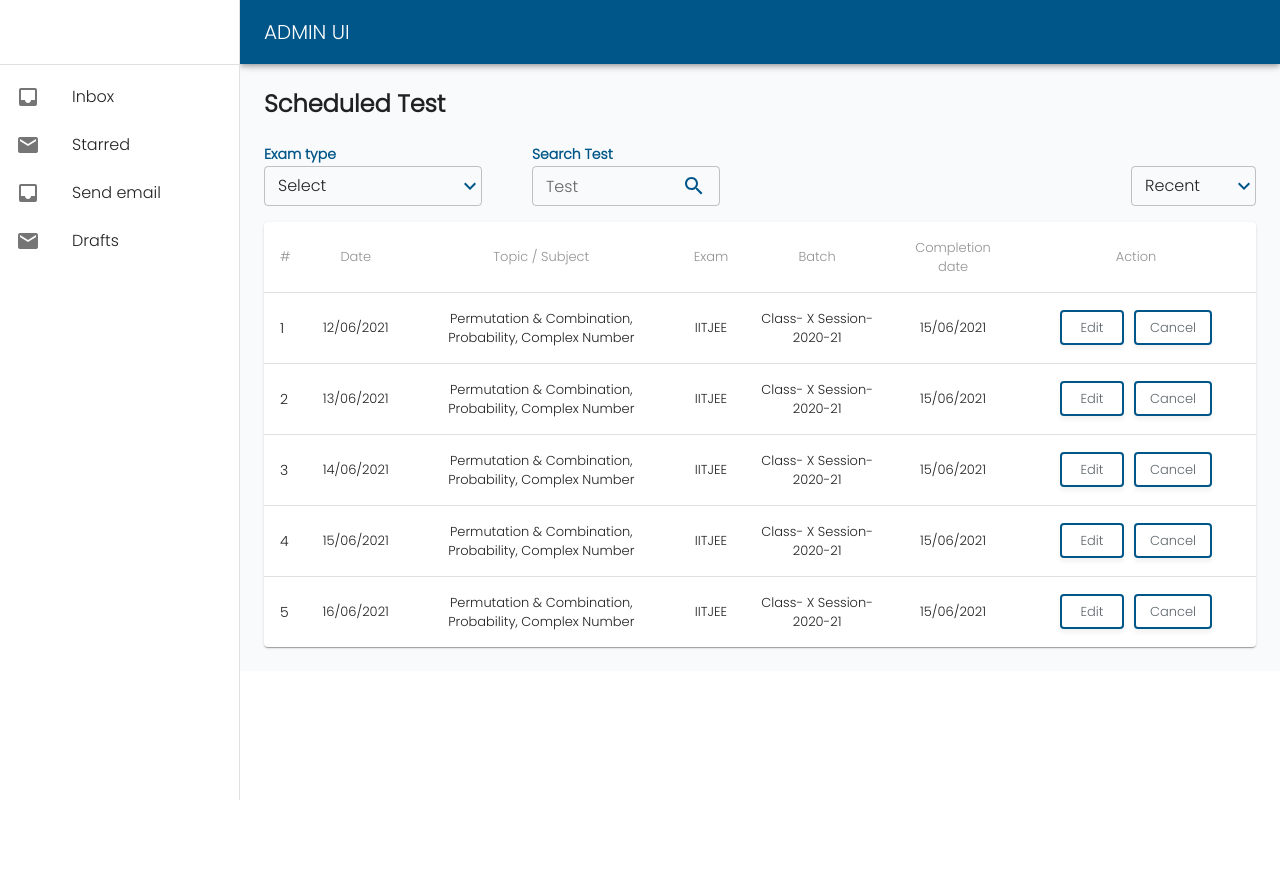
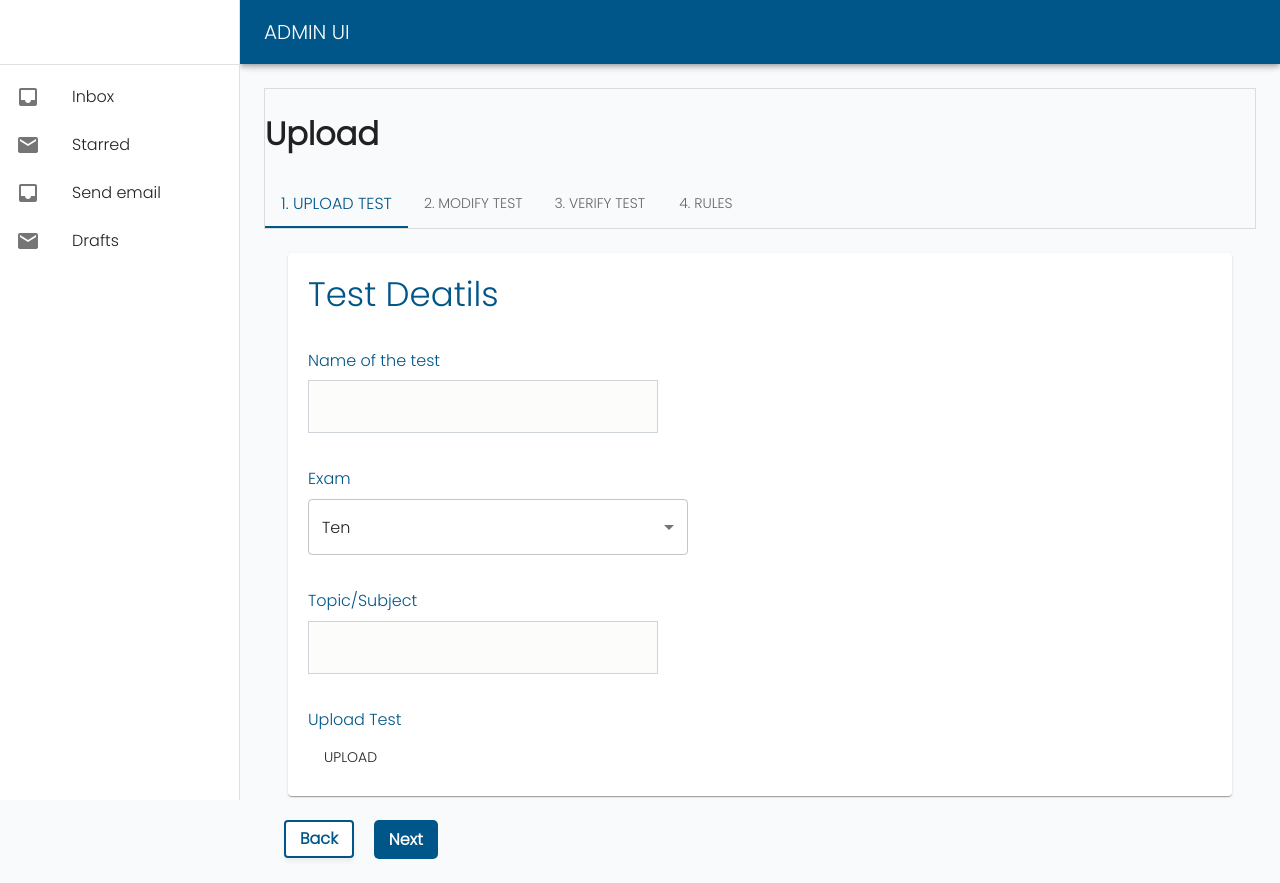
Before and after one commit to fervorArdor/tutorial-admin, a React (Create React App) app: page / in a window 1280 px wide. Before the commit the page ends 800 px from the top, so only its background shows below. Built offline with nearby package versions, Linux system fonts and the light colour scheme.

Commit message:
radiobutton changes

```diff
--- a/src/Navigation/SideMenu.jsx
+++ b/src/Navigation/SideMenu.jsx
@@ -115,8 +115,8 @@ function SideMenu(props) {
       <Box component="main" sx={{ flexGrow: 1, p: 3 }}>
         <Toolbar />
               {/* <DashboardMain /> */}
-              {/* <UploadTest/> */}
-              <ScheduledTestMain />
+              <UploadTest/>
+              {/* <ScheduledTestMain /> */}
               {/* <TestRepositoryMain /> */}
               {/* <AnnouncementsMain /> */}
       </Box>
--- a/src/Pages/UploadTest/Rules.jsx
+++ b/src/Pages/UploadTest/Rules.jsx
@@ -1,26 +1,31 @@
-import React from 'react';
-import { TableContainer, TableHead, TableRow, TableCell, TableBody, Table, Paper, Select, MenuItem, TextField, Box, Typography } from '@mui/material'
+import React, { useEffect, useState } from 'react';
+import { TableContainer, TableHead, TableRow, TableCell, TableBody, Table, Paper, Select, MenuItem, TextField, Box, Typography, Radio } from '@mui/material'
 import { OutLinedButton } from '../../CustomizeComponent'
 import AddIcon from '@mui/icons-material/Add'
 import KeyboardArrowDownIcon from '@mui/icons-material/KeyboardArrowDown'
 import CheckCircleIcon from '@mui/icons-material/CheckCircle'
-import CircleOutlinedIcon from '@mui/icons-material/CircleOutlined'
 import useStyles from './styles'
 
 function Rules(props) {
     const classes = useStyles()
 
-    function createData(negMarking, calories, fat, carbs, protein) {
-        return { negMarking, calories, fat, carbs, protein };
+    function createData(id, negMarking, calories, fat, carbs, protein) {
+        return { id, negMarking, calories, fat, carbs, protein };
     }
 
     const rows = [
-        createData('yes', 159, 6.0, 24, 4.0),
-        createData('no', 237, 9.0, 37, 4.3),
-        createData('yes', 262, 16.0, 24, 6.0),
-        createData('yes', 305, 3.7, 67, 4.3),
-        createData('no', 356, 16.0, 49, 3.9),
+        createData(1, 'yes', 159, 6.0, 24, 4.0),
+        createData(2, 'no', 237, 9.0, 37, 4.3),
+        createData(3, 'yes', 262, 16.0, 24, 6.0),
+        createData(4, 'yes', 305, 3.7, 67, 4.3),
+        createData(5, 'no', 356, 16.0, 49, 3.9),
     ];
+
+    const [selectedValue, setSelectedValue] = useState(null)
+
+    const handleChange = (event) => {
+        setSelectedValue(event.target.value);
+    }
 
     return (
         <div>
@@ -140,10 +145,24 @@ function Rules(props) {
                     </TableCell>
                     <TableCell align="center" style={{minWidth: '167px'}}>
                         <div className={classes.displayFlex}>
-                            {row.negMarking === 'yes' ? <CheckCircleIcon color='primary' /> :  <CircleOutlinedIcon color='primary' /> }
-                            <Typography variant='subtitle2'>Yes</Typography>
-                            {row.negMarking === 'no' ? <CheckCircleIcon color='primary' /> :  <CircleOutlinedIcon color='primary' /> }
-                            <Typography variant='subtitle2'>No</Typography>
+                            <Radio
+                                checked={selectedValue == row.id}
+                                onChange={handleChange}
+                                value={row.id}
+                                name="radio-buttons"
+                                checkedIcon={<CheckCircleIcon />}
+                                inputProps={{ 'aria-label': 'A' }}
+                            />
+                            <Typography className={classes.caption} color='secondary.light'>Yes</Typography>
+                            <Radio
+                                checked={selectedValue == row.id+99}
+                                onChange={handleChange}
+                                value={row.id+99}
+                                name="radio-buttons"
+                                checkedIcon={<CheckCircleIcon />}
+                                inputProps={{ 'aria-label': 'B' }}
+                            />
+                            <Typography className={classes.caption} color='secondary.light'>No</Typography>
                         </div>
                     </TableCell>
                     <TableCell align="center">
```
